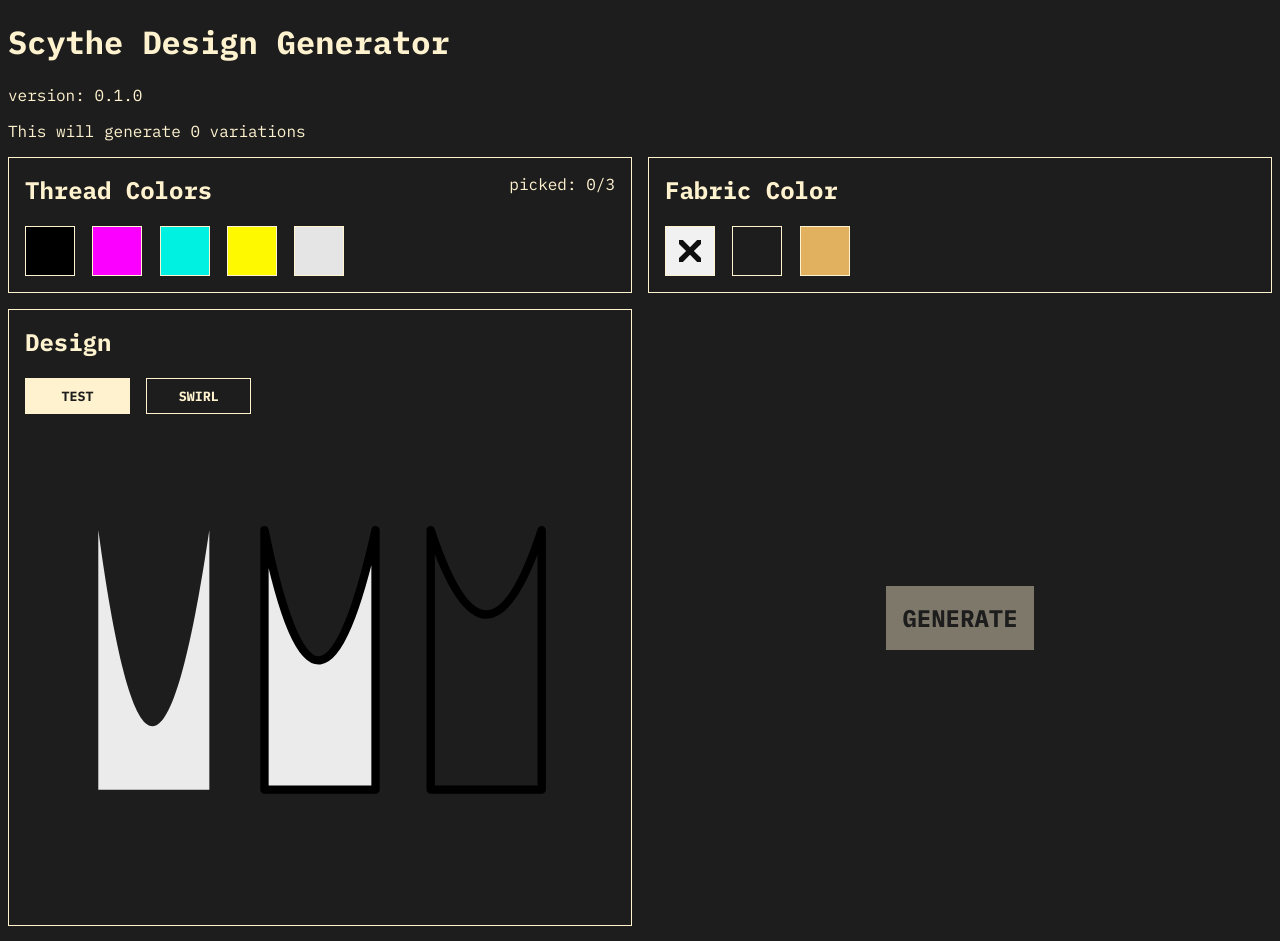
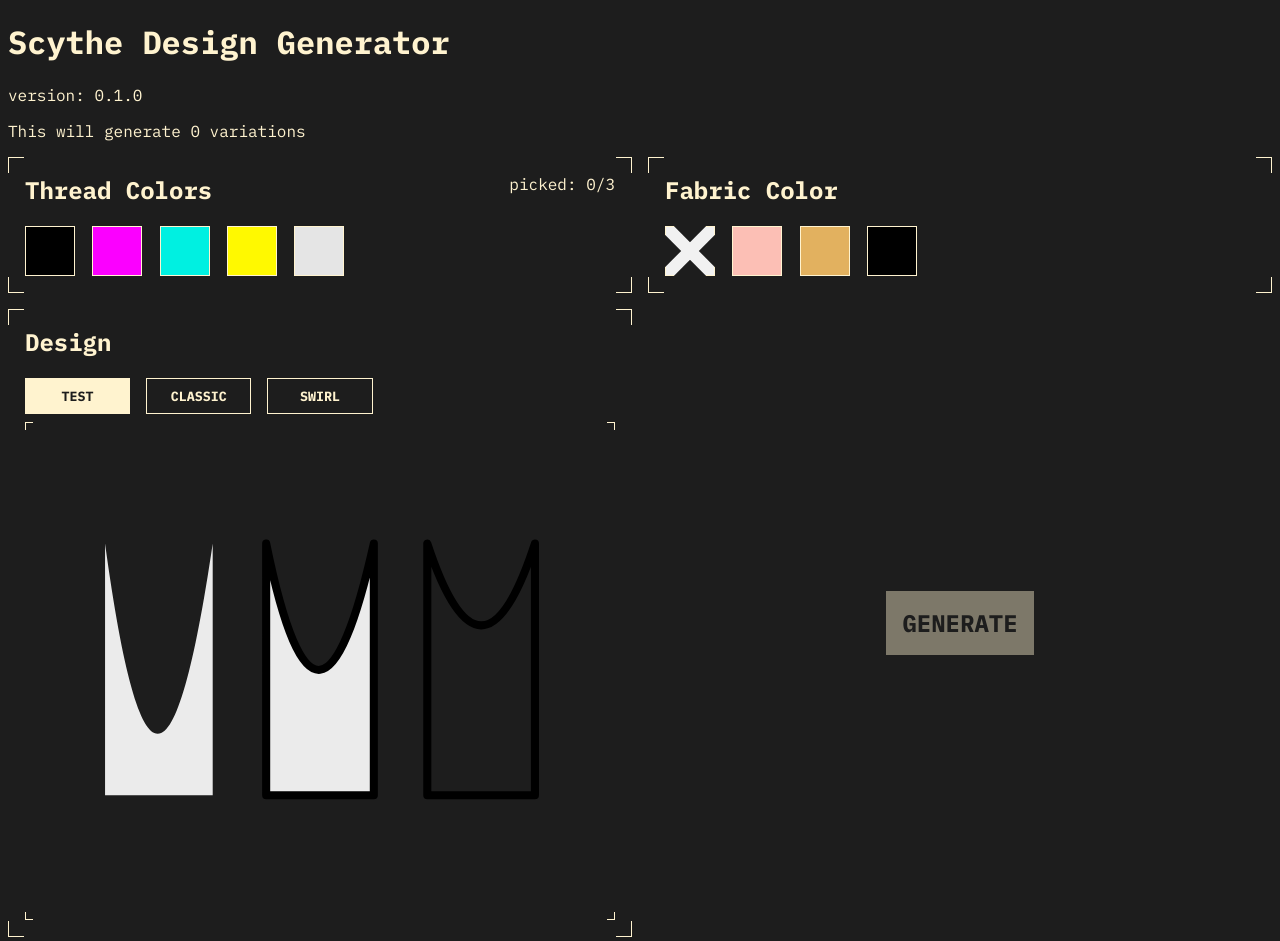
Before and after one commit to erevanayen/scythe-colors, a SvelteKit app: page / in a window 1280 px wide. Shown: the top 941 px of the page. Built offline with nearby package versions, Linux system fonts and the light colour scheme.

Commit message:
feat: added classic design
added classic design as an option
changed fabric colors
changed some styling

```diff
--- a/src/routes/+page.svelte
+++ b/src/routes/+page.svelte
@@ -3,6 +3,7 @@
 
 	import designSwirl from '$lib/assets/pattern-noise.svg?raw';
 	import designTest from '$lib/assets/pattern-test.svg?raw';
+	import desinClassic from '$lib/assets/pattern-classic.svg?raw';
 	import crossIcon from '$lib/assets/icons/ic-cross.svg';
 
 	type Color = {
@@ -37,17 +38,14 @@
 	];
 	let fabricColors: Color[] = [
 		{ hex: '#f1f1f1', picked: true },
-		{ hex: '#1d1d1d', picked: false },
-		{ hex: '#e2b15f', picked: false }
+		{ hex: '#fcbfb5', picked: false },
+		{ hex: '#e2b15f', picked: false },
+		{ hex: '#000000', picked: false }
 	];
 
 	let designs: Design[] = [
-		{
-			name: 'test',
-			svg: null,
-			svgUrl: designTest,
-			picked: true
-		},
+		{ name: 'test', svg: null, svgUrl: designTest, picked: false },
+		{ name: 'classic', svg: null, svgUrl: desinClassic, picked: false },
 		{ name: 'swirl', svg: null, svgUrl: designSwirl, picked: false }
 	];
 	let pickedDesign = designs[0];
@@ -130,10 +128,8 @@
 	}
 
 	function clickFabricColor(color: Color) {
-		// if the color is already picked, remove it
+		// if the color is do nothing
 		if (color.picked) {
-			color.picked = false;
-			fabricColors = [...fabricColors];
 			return;
 		}
 
@@ -208,11 +204,12 @@
 <p>This will generate {varAmount} variations</p>
 
 <section id="setup">
-	<div class="big-tile">
+	<div class="corner-16">
 		<div class="card-headline">
 			<h2>Thread Colors</h2>
 			<p>picked: {pickedColors}/{threadColorCap}</p>
 		</div>
+		<!-- Thread color picker -->
 		<div class="button-grid">
 			{#each threadColors as color}
 				<button
@@ -220,13 +217,12 @@
 					class="color-tile"
 					class:picked={color.picked}
 					style="background-color: {color.hex};"
-				>
-					<img src={crossIcon} alt="cross" />
-				</button>
+				/>
 			{/each}
 		</div>
 	</div>
-	<div class="big-tile">
+	<!-- Fabric color picker -->
+	<div class="corner-16">
 		<h2>Fabric Color</h2>
 		<div class="button-grid">
 			{#each fabricColors as color}
@@ -235,14 +231,12 @@
 					class="color-tile"
 					class:picked={color.picked}
 					style="background-color: {color.hex};"
-				>
-					<img src={crossIcon} alt="cross" />
-				</button>
+				/>
 			{/each}
 		</div>
 	</div>
-
-	<div class="big-tile">
+	<!-- Design picker -->
+	<div class="corner-16">
 		<h2>Design</h2>
 		<div class="design-pick">
 			{#each designs as design}
@@ -251,8 +245,9 @@
 				>
 			{/each}
 		</div>
+		<!-- design preview -->
 		{#if initFlag}
-			<div>
+			<div class="corner-8">
 				{@html pickedDesign.svg?.outerHTML}
 			</div>
 		{/if}
@@ -263,11 +258,13 @@
 		>
 	</div>
 </section>
-<div class="big-tile">
+<!-- Results tile -->
+<div class="corner-16">
 	<h2>Results</h2>
 	<div id="results">
 		{#each results as result}
-			<div class="result-container">
+			<div class="result-container corner-8">
+				<p>{result.name}</p>
 				{@html result.svg.outerHTML}
 			</div>
 		{/each}
@@ -310,12 +307,7 @@
 		justify-content: space-between;
 	}
 
-	.big-tile {
-		border: 1px solid var(--col-cornsilk);
-		padding: 16px;
-	}
-
-	.big-tile h2 {
+	h2 {
 		margin-top: 0px;
 	}
 
@@ -333,6 +325,32 @@
 		border: 1px solid var(--col-cornsilk);
 	}
 
+	.corner-8 {
+		--s: 8px; /* the size on the corner */
+		--t: 1px; /* the thickness of the border */
+		--g: 8px; /* the gap between the border and element */
+
+		padding: calc(var(--g) + var(--t));
+		outline: var(--t) solid var(--col-cornsilk); /* the color here */
+		outline-offset: calc(-1 * var(--t));
+		-webkit-mask: conic-gradient(at var(--s) var(--s), #0000 75%, #000 0) 0 0 /
+				calc(100% - var(--s)) calc(100% - var(--s)),
+			linear-gradient(#000 0 0) content-box;
+	}
+
+	.corner-16 {
+		--s: 16px; /* the size on the corner */
+		--t: 1px; /* the thickness of the border */
+		--g: 16px; /* the gap between the border and element */
+
+		padding: calc(var(--g) + var(--t));
+		outline: var(--t) solid var(--col-cornsilk); /* the color here */
+		outline-offset: calc(-1 * var(--t));
+		-webkit-mask: conic-gradient(at var(--s) var(--s), #0000 75%, #000 0) 0 0 /
+				calc(100% - var(--s)) calc(100% - var(--s)),
+			linear-gradient(#000 0 0) content-box;
+	}
+
 	button {
 		font-family: 'IBM Plex Mono', monospace;
 	}
@@ -341,23 +359,16 @@
 		display: flex;
 		justify-content: center;
 		align-items: center;
-	}
 
-	button img {
-		width: 60%;
-		height: 60%;
-		opacity: 0%;
-	}
-
-	.picked img {
-		opacity: 100%;
-		mix-blend-mode: difference;
+		mask: url('$lib/assets/icons/ic-cross.svg');
 	}
 
 	.design-pick {
 		display: grid;
 		grid-template-columns: repeat(auto-fill, minmax(100px, 1fr));
 		gap: 1rem;
+
+		margin-bottom: 8px;
 	}
 
 	.design-pick button {
@@ -403,6 +414,24 @@
 		color: var(--col-black);
 	}
 
+	.result-container {
+		position: relative;
+	}
+
+	.result-container p {
+		position: absolute;
+		bottom: 0px;
+		left: 0px;
+
+		padding: 16px;
+		margin: 0px;
+		z-index: 10;
+
+		font-size: 8px;
+		color: white;
+		mix-blend-mode: difference;
+	}
+
 	#results {
 		display: grid;
 		grid-template-columns: repeat(auto-fill, minmax(300px, 1fr));
```
Also changed, not shown: src/lib/assets/pattern-classic.svg (added).
